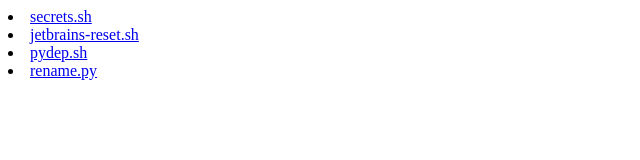
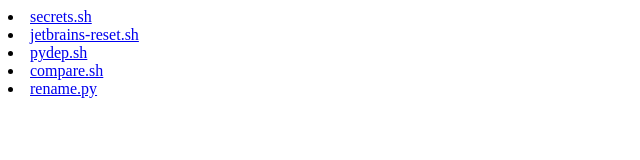
Before and after one commit to kyzima-spb/kyzima-spb.github.io, a plain HTML site: page index.html in a window 1280 px wide. Shown: the whole page, without its empty margins (0-640 px from the left). Drawn offline with Linux system fonts and the light colour scheme.

Commit message:
Update index.html

```diff
--- a/index.html
+++ b/index.html
@@ -5,6 +5,6 @@
 </head>
 
 <body>
-  <li><a href="https://kyzima-spb.github.io/src/docker/secrets.sh">secrets.sh</a></li><li><a href="https://kyzima-spb.github.io/src/bash/jetbrains-reset.sh">jetbrains-reset.sh</a></li><li><a href="https://kyzima-spb.github.io/src/bash/pydep.sh">pydep.sh</a></li><li><a href="https://kyzima-spb.github.io/src/rename/rename.py">rename.py</a></li>
+  <li><a href="https://kyzima-spb.github.io/src/docker/secrets.sh">secrets.sh</a></li><li><a href="https://kyzima-spb.github.io/src/bash/jetbrains-reset.sh">jetbrains-reset.sh</a></li><li><a href="https://kyzima-spb.github.io/src/bash/pydep.sh">pydep.sh</a></li><li><a href="https://kyzima-spb.github.io/src/bash/compare.sh">compare.sh</a></li><li><a href="https://kyzima-spb.github.io/src/rename/rename.py">rename.py</a></li>
 </body>
 </html>
```
